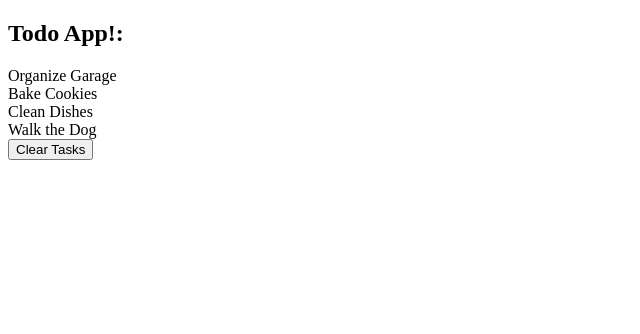
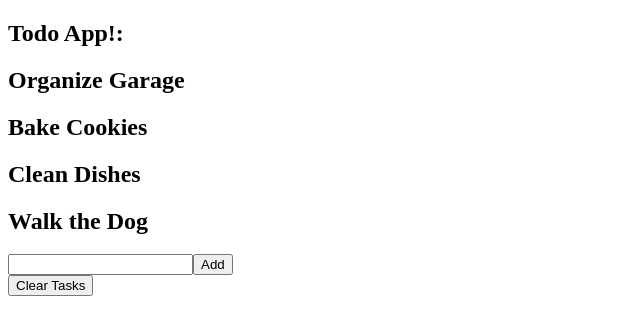
Before and after one commit to bloominstituteoftechnology/web-module-project-class-components, a React (Create React App) app: page / in a window 1280 px wide. Shown: the top 334 px of the page, without its empty margins (0-640 px from the left). Built offline with nearby package versions, Linux system fonts and the light colour scheme; the HTML template or start-up script is replaced by a standard one.

Commit message:
add funtionality

```diff
--- a/src/App.js
+++ b/src/App.js
@@ -1,6 +1,8 @@
 import React from 'react';
 import TodoForm from "./components/TodoForm"
 import TodoList from "./components/TodoList"
+
+import './App.css';
 
 
 
@@ -12,7 +14,7 @@ const items = [
     },
     {
       task: 'Bake Cookies',
-      id: 1528817084358,
+      id: 17475858,
       completed: false
     },
     {
@@ -22,7 +24,7 @@ const items = [
     },
     {
       task: 'Walk the Dog',
-      id: 1528817084358,
+      id: 1234,
       completed: false
     }
   ];
@@ -35,13 +37,38 @@ class App extends React.Component {
       items: items
     }
   }
+  handleAddItem=(task) =>{
+    const newItem = {
+      task: task,
+      id: Date.now(),
+      completed: false
+    }
+    this.setState({
+      ...this.state,
+      items: [...this.state.items, newItem]
+    })
+  }
+
+  handleToggleItem = (item) =>{
+    this.setState({
+      items: this.state.items.map(task => {
+        if (item.id === task.id) {
+          return {
+            ...item,
+            done: !item.done
+          }
+        }
+        return items
+      })
+    })
+  }
   render() {
     return (
       <div>
         <h2>Todo App!:</h2>
-        <TodoList items = {this.state.items}/>
+        <TodoList handleToggleItem={this.handleToggleItem}items = {this.state.items}/>
 
-       {/* <TodoForm /> */}
+        <TodoForm handleAddItem= {this.handleAddItem}/>
 
         <button>Clear Tasks</button>
       </div>
--- a/src/components/Todo.js
+++ b/src/components/Todo.js
@@ -1,8 +1,14 @@
 import React from "react";
 
 const Todo = props =>{
+    const handleClick = () =>{
+        props.handleToggleItem(props.item)
+    }
     return (
-        <div>{props.item.task}</div>
+        <div onClick= {handleClick} className={`item${props.item.done? 'done': ' '}`} >
+
+        <h2>{props.item.task}</h2>
+        </div>
     )
 }
 
--- a/src/components/TodoForm.js
+++ b/src/components/TodoForm.js
@@ -1,7 +1,34 @@
 import React from "react";
 
 class TodoForm extends React.Component{
+    constructor(){
+      super();
+      this.state ={
+          input: ""
+      }
+    }
+handleChange = e =>{
+    this.setState({
+        ...this.state,
+        input:e.target.value
 
+    })
+}
+handleSubmit = e =>{
+    e.preventDefault();
+    this.props.handleAddItem(this.state.input)
+}
+  render(){
 
-}
-export default TodoForm
+return(
+<form onSubmit= {this.handleSubmit}>
+    <input
+    onChange={this.handleChange}
+    type="text"
+    name="task" />
+    <button>Add</button>
+ </form>
+        )
+    }}
+
+export default TodoForm;
--- a/src/components/TodoList.js
+++ b/src/components/TodoList.js
@@ -3,8 +3,8 @@ import Todo from "./Todo"
 
 const TodoList = props => {
 return(
-    <div>
-      {props.items.map(item => (<Todo key={item.id} item={item}/>))}
+    <div className = "todo-list">
+      {props.items.map(item => (<Todo handleToggleItem={props.handleToggleItem} key={item.id} item={item}/>))}
     </div>
 
 
```
Also changed, not shown: src/App.css (added).
